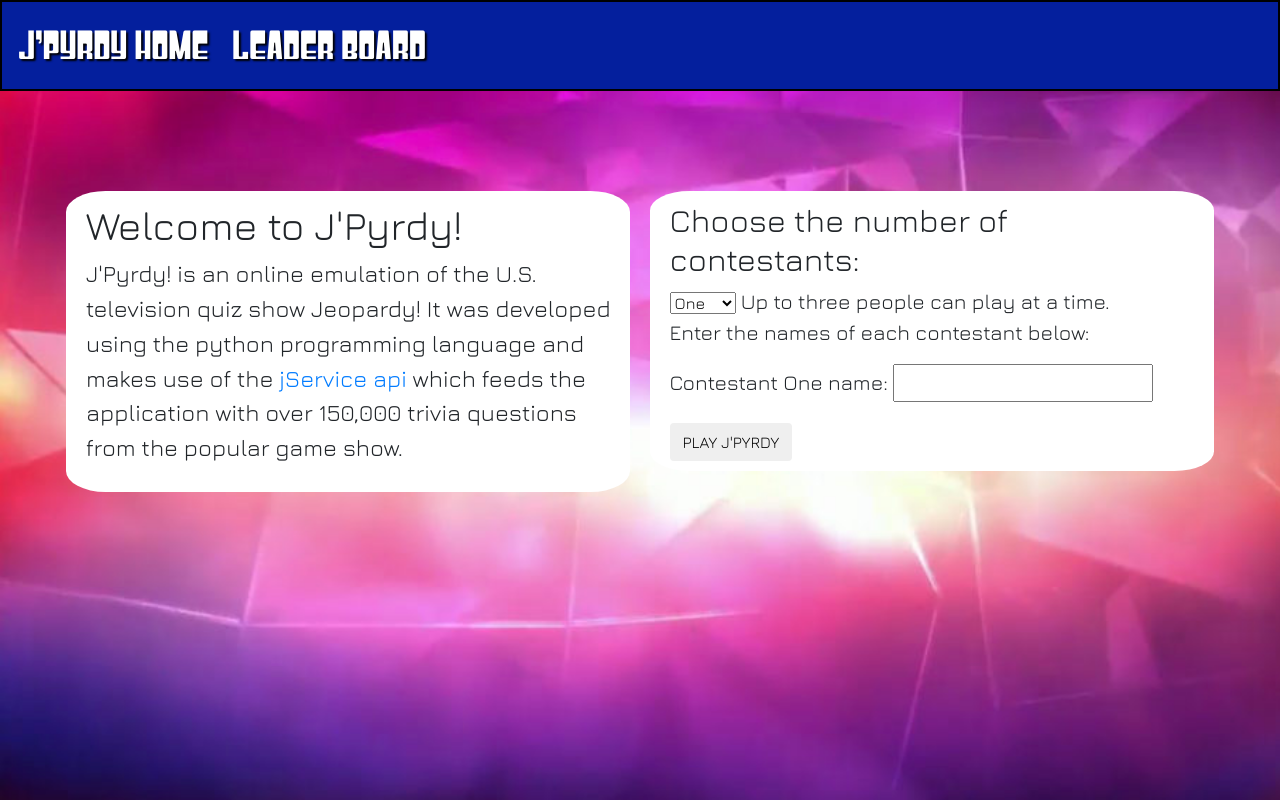
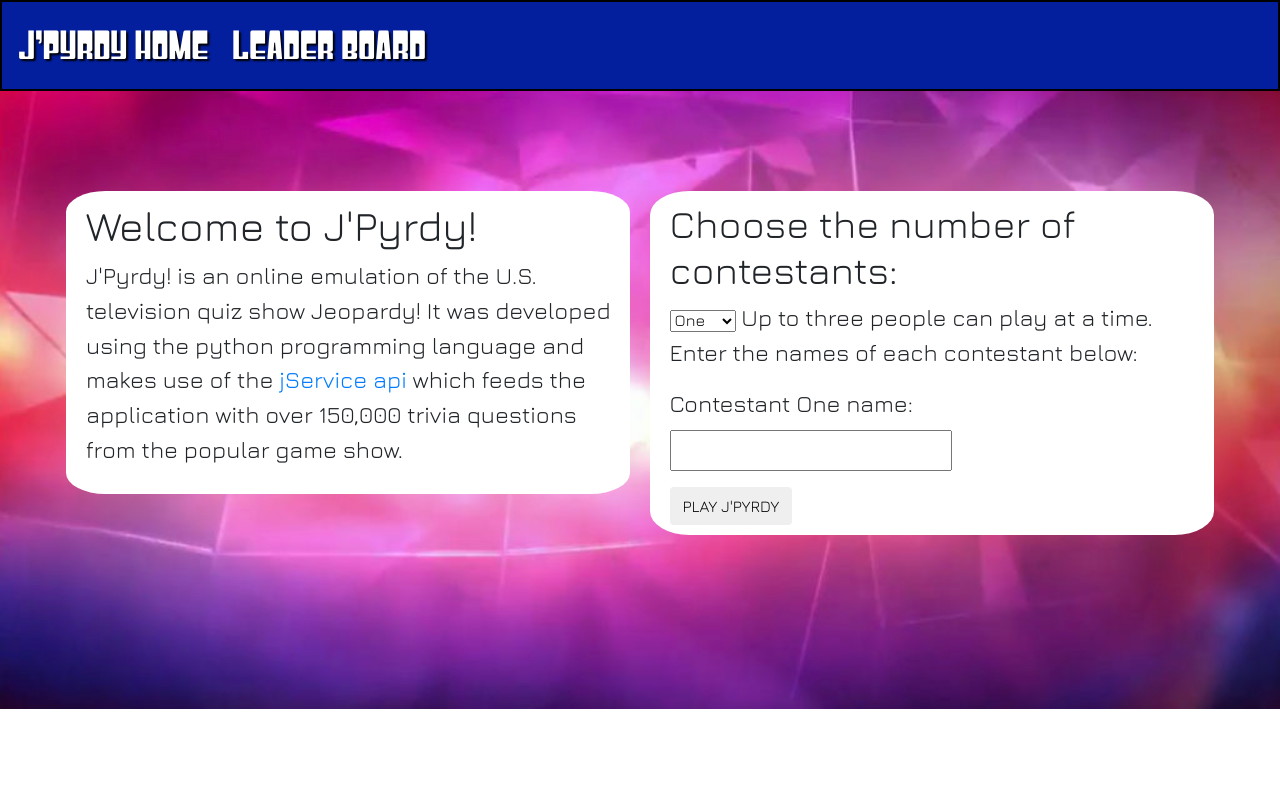
Before and after one commit to JamesDungan/code-institute-practical-python, a Flask app: page / in a window 1280 px wide. Run offline with Flask 2, Linux system fonts and the light colour scheme; some libraries are stand-ins or nearby versions.

Commit message:
made app more responsive

```diff
--- a/static/main.css
+++ b/static/main.css
@@ -1,7 +1,7 @@
 body, html{
     font-family: 'Jura', sans-serif;
-    height:100%;
     width:100%;
+    max-height:100%;
     background: url("jeopardy-2018-2019-wipe-1024x567.jpg") no-repeat;
     background-size:cover;
 }
@@ -101,13 +82,19 @@ body, html{
     margin: 25px 30px;
 }
 
-p, span{
-    font-size: 1.3em;
+.welcome p, .play_game p, .play_game span{
+    font-size: 1em;
 }
 
-.welcome p{
-    font-size: 1.45em;
+.welcome h1{
+    font-size: 1.8em;
 }
+
+.play_game h2{
+    font-size: 1.6em;
+
+}
+
 
 
 .navbar a{
@@ -229,3 +226,174 @@ td, th{
 table{
     border-collapse: separate;
 }
+
+
+@media only screen and (min-width: 480px){
+    .game-scores{
+        font-size:30px;
+    }
+    #score-header{
+        font-size:40px;
+    }
+    .navbar a{
+        font-size:2em;
+    }
+    .header {
+        font-size:40px;
+    }
+    .category-header p {
+        font-size:25px;
+    }
+    .clue p {
+        font-size:40px;
+    }
+    #question-form .question, .result, .loading{
+        font-size:20px;
+    }
+    .board{
+        font-size:1em;
+    }
+    .welcome p, .play_game p, .play_game span{
+        font-size: 1.2em;
+    }
+    .welcome h1{
+        font-size: 2em;
+    }
+
+    .play_game h2{
+        font-size: 1.8em;
+
+    }
+}
+@media only screen and (min-width: 680px){
+    .game-scores{
+        font-size:35px;
+    }
+    #score-header{
+        font-size:43px;
+    }
+    .navbar a{
+        font-size:2.1em;
+    }
+    .header {
+        font-size:45px;
+    }
+    .category-header p {
+        font-size:30px;
+    }
+    .clue p {
+        font-size:50px;
+    }
+    #question-form .question, .result, .loading{
+        font-size:23px;
+    }
+    .board{
+        font-size:1.15em;
+    }
+    .welcome p, .play_game p, .play_game span{
+        font-size: 1.25em;
+    }
+    .welcome h1{
+        font-size: 2.2em;
+    }
+
+    .play_game h2{
+        font-size: 2em;
+
+    }
+}
+
+
+@media only screen and (min-width: 768px){
+    .play_game, .welcome{
+        padding: 10px 20px;
+        width: 49%;
+        margin:100px 2px !important;
+    }
+
+    .welcome{
+        float: left;
+    }
+
+    .play_game{
+        float:right;
+    }
+
+    #wrapper{
+        margin: 0 5%;
+    }
+    .game-scores{
+        font-size:40px;
+    }
+    #score-header{
+        font-size:47px;
+    }
+    .navbar a{
+        font-size:2.15em;
+    }
+    .header {
+        font-size:50px;
+    }
+    .category-header p {
+        font-size:38px;
+    }
+    .clue p {
+        font-size:60px;
+    }
+    #question-form .question, .result, .loading{
+        font-size:25px;
+    }
+    .board{
+        font-size:1.2em;
+    }
+    .welcome p, .play_game p, .play_game span{
+        font-size: 1.35em;
+    }
+    .welcome h1{
+        font-size: 2.4em;
+    }
+
+    .play_game h2{
+        font-size: 2.2em;
+
+    }
+}
+
+@media only screen and (min-width: 1200px){
+
+    .game-scores{
+        font-size:45px;
+    }
+    #score-header{
+        font-size: 50px;
+    }
+    .navbar a{
+        font-size: 2.3em;
+    }
+    .header {
+        font-size: 60px;
+    }
+    .category-header p {
+        font-size: 42px;
+    }
+    .clue p {
+        font-size: 80px;
+    }
+    #question-form .question, .result, .loading{
+        font-size: 30px;
+    }
+    .board{
+        font-size: 1.5em;
+    }
+    .welcome p, .play_game p, .play_game span{
+        font-size: 1.45em;
+    }
+    .welcome h1{
+        font-size: 2.6em;
+    }
+
+    .play_game h2{
+        font-size: 2.4em;
+
+    }
+}
```
Also changed, not shown: other parts of static/main.css (+19 -28 lines).
